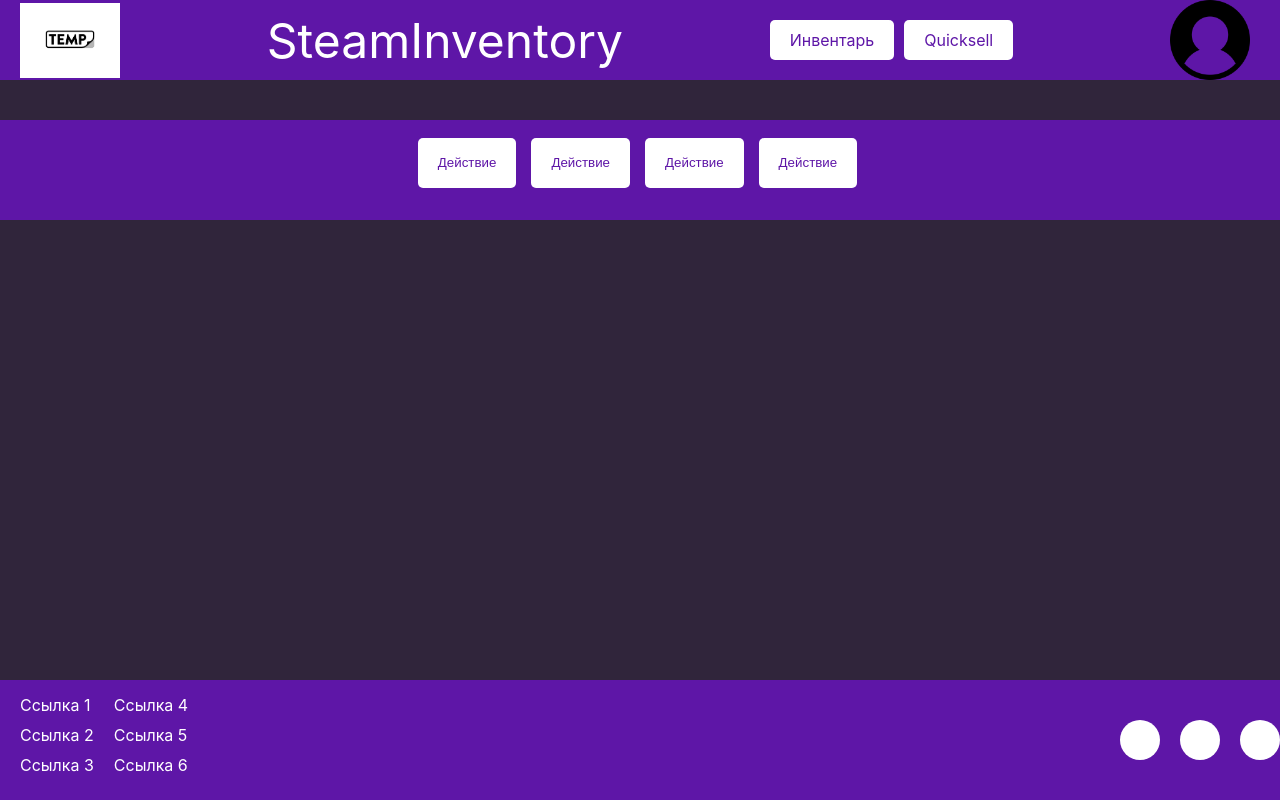
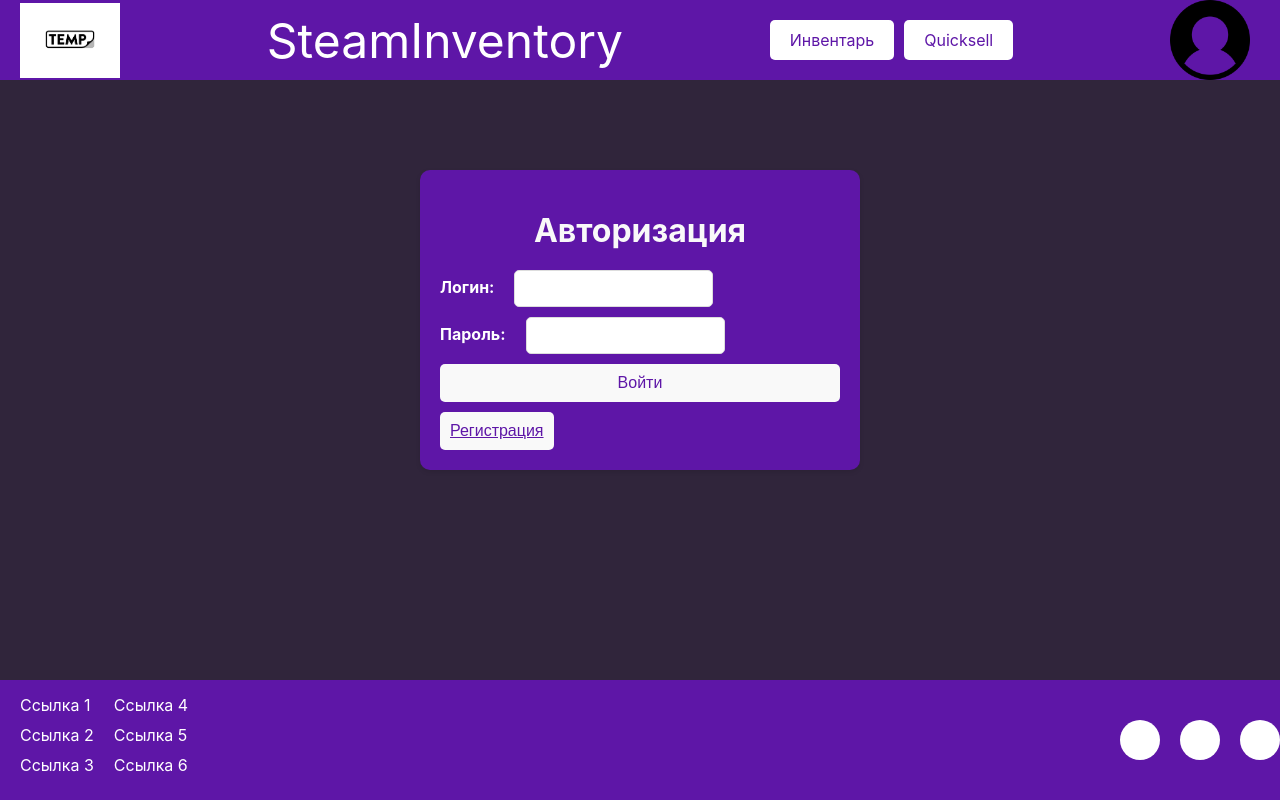
Before and after one commit to maximaizergit/Steam-inventory, a React (Create React App) app: page /login in a window 1280 px wide. Built offline with nearby package versions, Linux system fonts and the light colour scheme.

Commit message:
added router. created auth page

```diff
--- a/package.json
+++ b/package.json
@@ -10,8 +10,10 @@
     "@types/node": "^16.18.39",
     "@types/react": "^18.2.16",
     "@types/react-dom": "^18.2.7",
+    "axios": "^1.4.0",
     "react": "^18.2.0",
     "react-dom": "^18.2.0",
+    "react-router-dom": "^6.14.2",
     "react-scripts": "5.0.1",
     "typescript": "^4.9.5",
     "web-vitals": "^2.1.4"
--- a/src/App.tsx
+++ b/src/App.tsx
@@ -2,12 +2,18 @@ import React from "react";
 import logo from "./logo.svg";
 import "./App.css";
 import Layout from "./Layout/Layout";
+import { BrowserRouter, Routes, Route } from "react-router-dom";
+import AuthPage from "./views/AuthPage";
+import HomePage from "./views/Home";
 
 function App() {
   return (
-    <div>
-      <Layout />
-    </div>
+    <BrowserRouter>
+      <Routes>
+        <Route path="/" element={<HomePage />} />
+        <Route path="/login" element={<AuthPage />} />
+      </Routes>
+    </BrowserRouter>
   );
 }
 
--- a/src/Layout/Layout.tsx
+++ b/src/Layout/Layout.tsx
@@ -2,12 +2,15 @@ import React from "react";
 import Header from "../components/Header";
 import Footer from "../components/Footer";
 import MenuBlock from "../components/MenuBlock";
+interface LayoutProps {
+  children: React.ReactNode;
+}
 
-const Layout: React.FC = () => {
+const Layout: React.FC<LayoutProps> = ({ children }) => {
   return (
     <div>
       <Header />
-      <MenuBlock />
+      {children}
       <Footer />
     </div>
   );
--- a/src/index.css
+++ b/src/index.css
@@ -224,6 +224,7 @@ footer {
 .buttons-container {
   display: flex;
   min-height: 75px;
+  max-height: 200px;
   align-items: center;
   flex-wrap: wrap;
   justify-content: space-between;
@@ -259,6 +260,116 @@ footer {
 }
 
 .expanded .additional-tools {
-  height: 90%;
+  height: auto;
   opacity: 1;
 }
+@media (max-width: 600px) {
+  .menu-block {
+    height: 140px;
+  }
+  .expanded {
+    height: 220px;
+  }
+}
+
+/* AuthPage.css */
+
+/* Стили для контейнера */
+.container {
+  display: flex;
+  justify-content: center;
+  align-items: center;
+  height: 100%;
+  margin-top: 90px;
+}
+
+/* Стили для формы */
+.form-container {
+  background-color: #5e16a7;
+  border-radius: 10px;
+  padding: 20px;
+  box-shadow: 0 2px 5px rgba(0, 0, 0, 0.1);
+  max-width: 400px;
+  width: 100%;
+}
+
+.form-container h1 {
+  text-align: center;
+  margin-bottom: 20px;
+  color: #f9f9f9;
+}
+
+.form-container form {
+  display: flex;
+  flex-direction: column;
+}
+
+.form-container label {
+  font-weight: bold;
+  margin-bottom: 5px;
+  color: white;
+  padding-right: 20px;
+}
+
+.form-container input {
+  padding: 10px;
+  margin-bottom: 10px;
+  border: 1px solid #ddd;
+  border-radius: 5px;
+}
+
+.form-container button {
+  background-color: #f9f9f9;
+  color: #5e16a7;
+  padding: 10px;
+  border: none;
+  border-radius: 5px;
+  cursor: pointer;
+  font-size: 16px;
+  transition: background-color 0.3s ease;
+}
+
+.form-container button:hover {
+  background-color: rgb(189, 186, 191);
+}
+
+/* Стили для кнопки переключения формы */
+.toggle-button {
+  background-color: transparent;
+  border: none;
+  color: #5e16a7;
+  cursor: pointer;
+  font-size: 14px;
+  text-decoration: underline;
+  margin-top: 10px;
+}
+
+@keyframes flipAnimation {
+  0% {
+    opacity: 1;
+    transform: perspective(600px) rotateY(0);
+  }
+  100% {
+    opacity: 0;
+    transform: perspective(600px) rotateY(180deg);
+  }
+}
+
+/* Контейнер для переворачиваемой формы */
+.flip-container {
+  position: relative;
+  width: 100%;
+  height: 100%;
+  transition: transform 0.5s ease;
+  transform-style: preserve-3d;
+}
+
+/* Формы внутри контейнера */
+.form-container {
+  transition: opacity 0.5s ease-in-out;
+  animation-fill-mode: forwards;
+}
+
+.flipped {
+  animation: flipAnimation 0.5s ease-in-out; /* Применяем анимацию переключения формы */
+}
--- /dev/null
+++ b/src/views/AuthPage.tsx
@@ -0,0 +1,85 @@
+import React, { useState } from "react";
+import Layout from "../Layout/Layout";
+import axios from "axios";
+
+const AuthPage = () => {
+  const [isLoginForm, setIsLoginForm] = useState(true);
+  const [username, setUsername] = useState("");
+  const [password, setPassword] = useState("");
+  const [isFlipped, setIsFlipped] = useState(false);
+
+  const handleSubmit = (e: { preventDefault: () => void }) => {
+    e.preventDefault();
+    // Формируем данные для отправки на бэкенд
+    const formData = {
+      username: username,
+      password: password,
+    };
+
+    // Отправляем POST-запрос на бэкенд
+    axios
+      .post("http://example.com/api/login", formData) // Замените URL на адрес вашего бэкенда
+      .then((response) => {
+        // Обработка успешного ответа от бэкенда
+        console.log(response.data);
+      })
+      .catch((error) => {
+        // Обработка ошибок
+        console.error(error);
+      });
+  };
+
+  const handleToggleForm = () => {
+    setIsFlipped(true); // Устанавливаем состояние для анимации переключения формы
+    setTimeout(() => {
+      setIsFlipped(false); // Через 0.5 секунды снимаем состояние для анимации
+      setIsLoginForm((prevIsLoginForm) => !prevIsLoginForm); // Переключаем значение состояния при завершении анимации
+    }, 380);
+  };
+
+  return (
+    <Layout>
+      <div className="container">
+        {" "}
+        {/* Обертка для центрирования */}
+        <div className={`form-container ${isFlipped ? "flipped" : ""}`}>
+          <h1>{isLoginForm ? "Авторизация" : "Регистрация"}</h1>
+          <form onSubmit={handleSubmit}>
+            <div className="form-group">
+              <label htmlFor="username">Логин:</label>
+              <input
+                type="text"
+                id="username"
+                value={username}
+                onChange={(e) => setUsername(e.target.value)}
+              />
+            </div>
+            <div className="form-group">
+              <label htmlFor="password">Пароль:</label>
+              <input
+                type="password"
+                id="password"
+                value={password}
+                onChange={(e) => setPassword(e.target.value)}
+              />
+            </div>
+            {isLoginForm ? (
+              <button type="submit">Войти</button>
+            ) : (
+              <button type="submit">Зарегистрироваться</button>
+            )}
+          </form>
+          <button
+            type="button"
+            onClick={handleToggleForm}
+            className="toggle-button"
+          >
+            {isLoginForm ? "Регистрация" : "Войти"}
+          </button>
+        </div>
+      </div>
+    </Layout>
+  );
+};
+
+export default AuthPage;
--- /dev/null
+++ b/src/views/Home.tsx
@@ -0,0 +1,13 @@
+import React from "react";
+import Layout from "../Layout/Layout";
+import MenuBlock from "../components/MenuBlock";
+
+const HomePage = () => {
+  return (
+    <Layout>
+      <MenuBlock />
+    </Layout>
+  );
+};
+
+export default HomePage;
```
Also changed, not shown: 1 other file (tests, documents, lock files or other folders).
